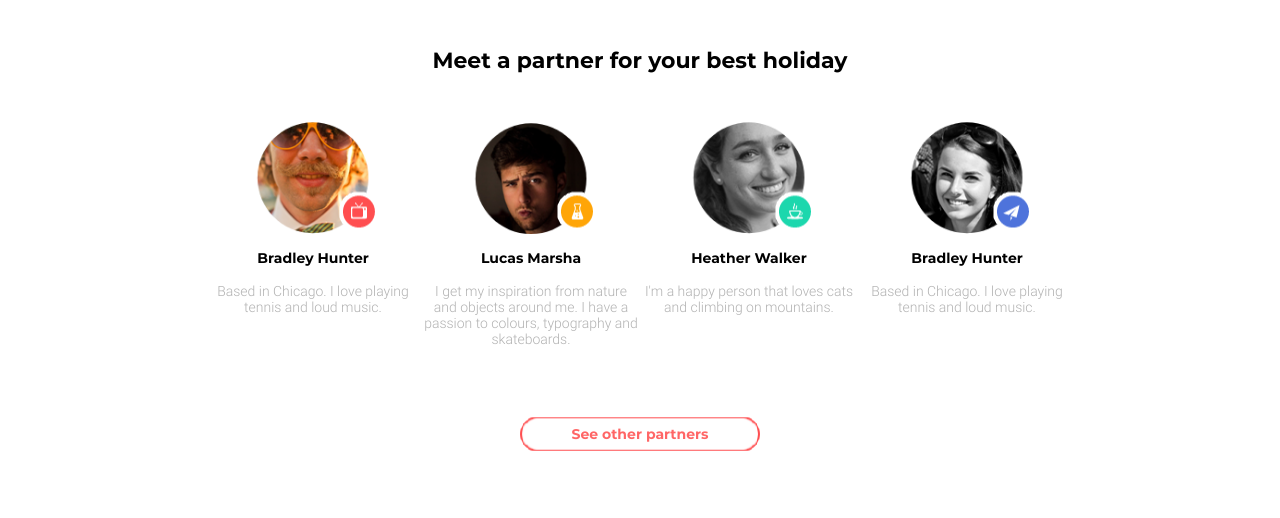
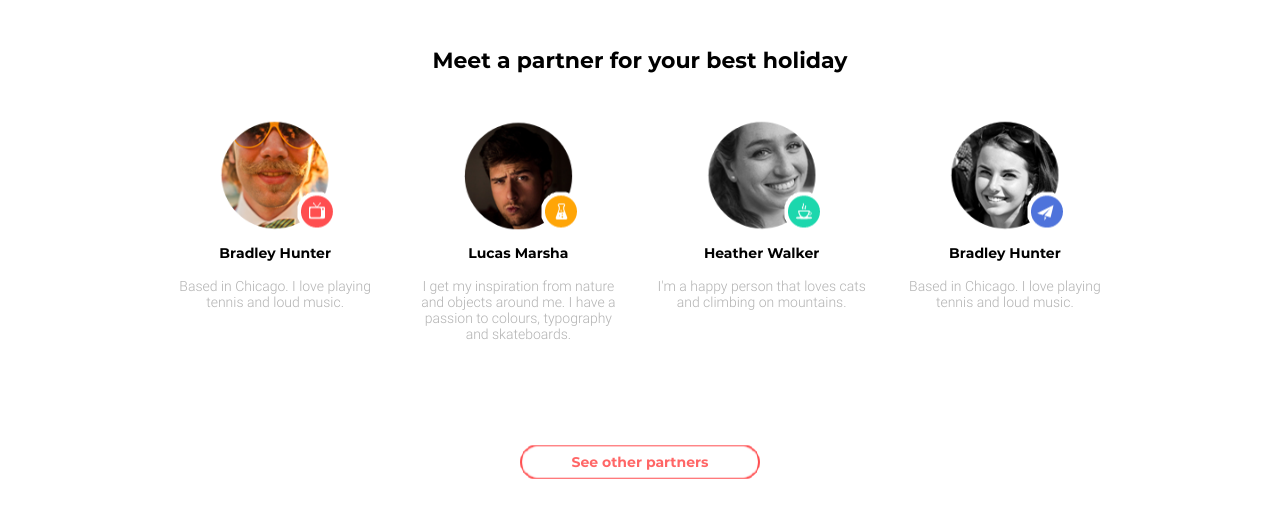
Before and after one commit to Biakova-Mariia/goit-fe-course, a plain HTML site: page html+css/homework-08/index.html in a window 1280 px wide. Shown: the part 722-1240 px from the top of the page. Drawn offline with Linux system fonts and the light colour scheme; files whose address does not match are found by name.

Commit message:
my repository

```diff
--- a/html+css/homework-08/css/media.css
+++ b/html+css/homework-08/css/media.css
@@ -12,7 +12,7 @@
     width: 650px;
     margin: 0 auto;
     padding: 0;
-    /* padding: 0 40px; */
+
   }
 
   .header {
@@ -69,12 +69,13 @@ font-size: 22px;
 
 }
 
-.overlay_list_items {
-  flex-direction: column;
+.section__items_cards:nth-child(2n+1)
+{
+  margin-right: 53px;
 }
 
-.overlay_list_items:first-child {
-  margin-right: 53px;
+.section__items_cards:nth-child(-n+2) {
+  margin-bottom: 59px;
 }
 
 .section__items_cards {
@@ -82,11 +83,6 @@ font-size: 22px;
   padding: 0;
   width: 218px;
 }
-
-.overlay_list_items li:first-child {
-  margin-bottom: 59px;
-}
-
 
 }
 
@@ -97,7 +93,6 @@ font-size: 22px;
 
   }
 
-
   .page-nav {
     padding-top: 46px;
   }
@@ -107,20 +102,15 @@ font-size: 22px;
   }
 
 .section-list {
-  justify-content: center;
+  flex-wrap: nowrap;
+  justify-content: space-between;
 }
 
-.overlay_list_items {
-  display: flex;
-  flex-direction: row;
-  flex-wrap: wrap;
-  max-width: 444px;
 
+.section__items_cards:not(:last-child) {
+  margin-right: 33px;
 }
 
-.overlay_list_items:first-child {
-  margin-right: 0;
-}
 
 .section__items_cards {
   margin: 0;
--- a/html+css/homework-08/index.html
+++ b/html+css/homework-08/index.html
@@ -31,7 +31,6 @@
     <section class="section-partners container">
       <h2 class="section__title section__title_black">Meet a partner for your best holiday</h2>
       <ul class="section-list">
-      <div class="overlay_list_items">
         <li class="section__items_cards section__items_img1">
           <a class="section__item__link" href="#">
             <img src="pictures/man.png" alt="man" class="section__items_img">
@@ -46,8 +45,6 @@
             <p class="list__items__text">I get my inspiration from nature and objects around me. I have a passion to colours, typography and skateboards.</p>
           </a>
         </li>
-      </div>
-      <div class="overlay_list_items">
         <li class="section__items_cards section__items_img3">
           <a class="section__item__link" href="#">
             <img src="pictures/girl's_face.png" alt="man" class="section__items_img">
@@ -62,7 +59,6 @@
             <p class="list__items__text">Based in Chicago. I love playing tennis and loud music.</p>
           </a>
         </li>
-      </div>
       </ul>
       <a href="#" class="section__link section__link_pink-frame">See other partners</a>
     </section>
```
